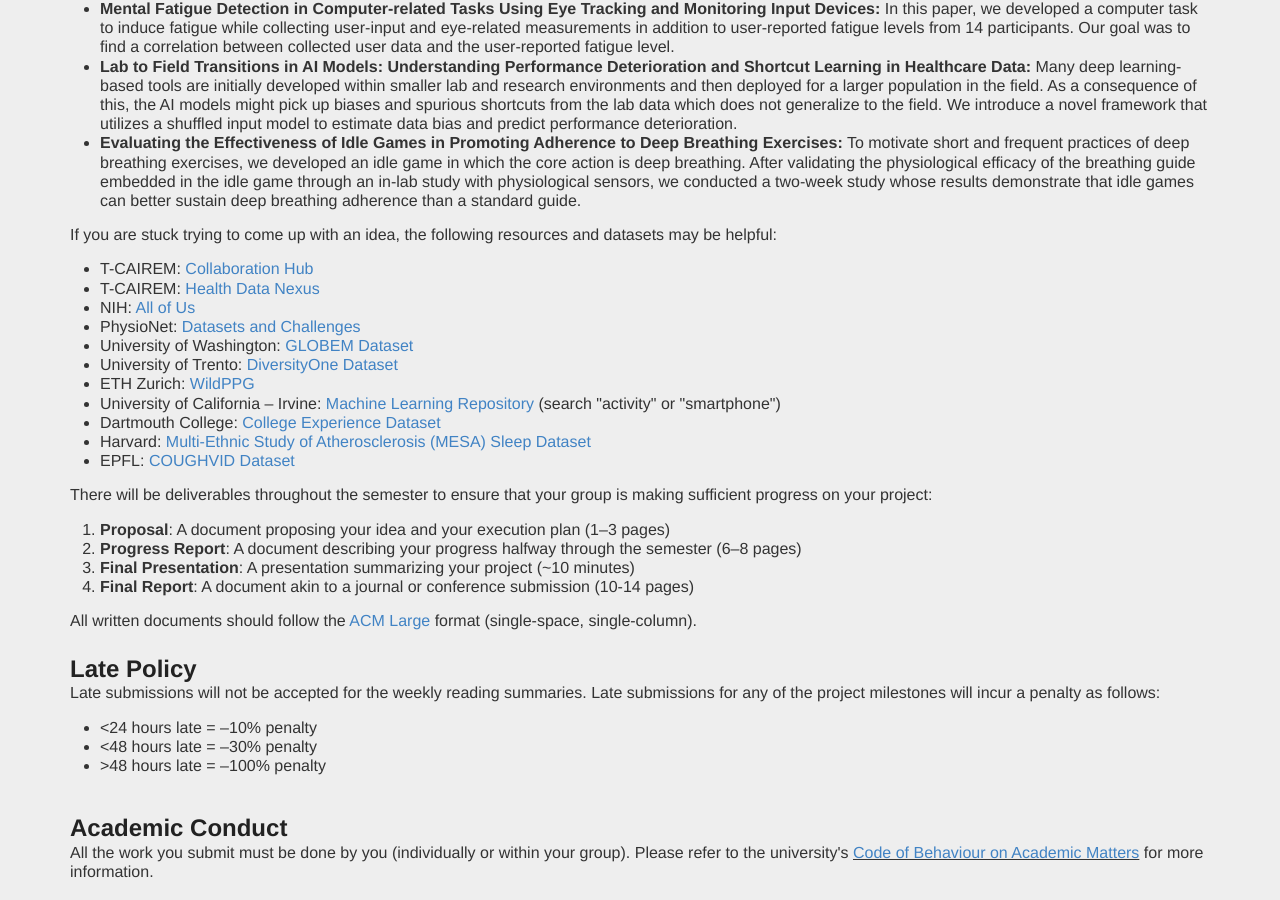
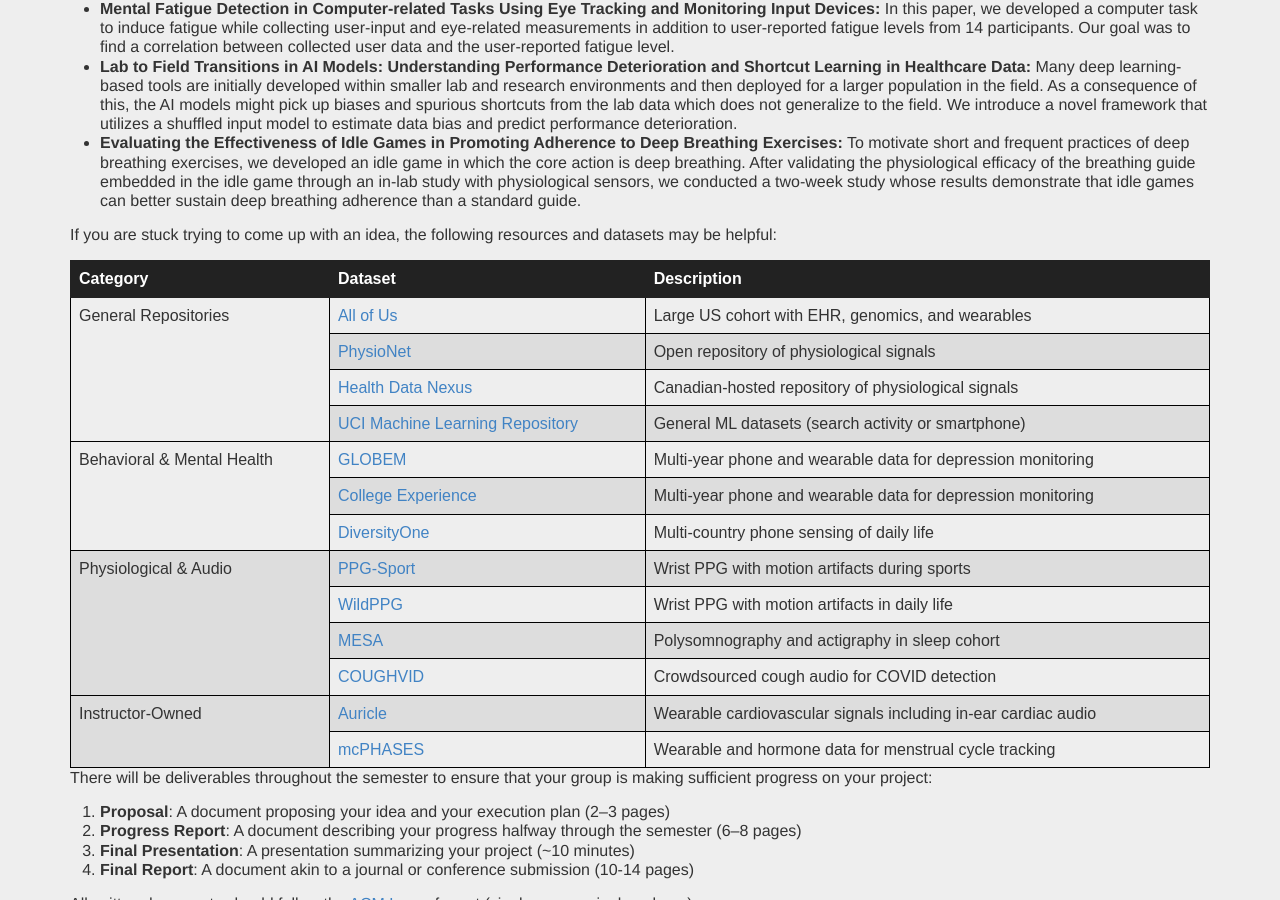
Before and after one commit to mariakakis/mhealth-course, a Jekyll site: the page built from syllabus/index.html, in a window 1280 px wide and 900 px high, scrolled down 2230 px. Built offline with Jekyll 4.4.1, drawn with Linux system fonts in a browser that asks for light colours; some web fonts are replaced.

Commit message:
updating datasets

```diff
--- /dev/null
+++ b/_data/datasets.yml
@@ -0,0 +1,50 @@
+- category: General Repositories
+  datasets:
+    - name: All of Us
+      url: https://www.researchallofus.org/data-tools/workbench/
+      description: Large US cohort with EHR, genomics, and wearables
+    - name: PhysioNet
+      url: https://physionet.org/
+      description: Open repository of physiological signals
+    - name: Health Data Nexus
+      url: https://healthdatanexus.ai/
+      description: Canadian-hosted repository of physiological signals
+    - name: UCI Machine Learning Repository
+      url: https://archive.ics.uci.edu/
+      description: General ML datasets (search activity or smartphone)
+
+- category: Behavioral & Mental Health
+  datasets:
+    - name: GLOBEM
+      url: https://the-globem.github.io/
+      description: Multi-year phone and wearable data for depression monitoring
+    - name: College Experience
+      url: https://www.kaggle.com/datasets/subigyanepal/college-experience-dataset
+      description: Multi-year phone and wearable data for depression monitoring
+    - name: DiversityOne
+      url: https://datascientia.disi.unitn.it/projects/diversityone/
+      description: Multi-country phone sensing of daily life
+
+- category: Physiological & Audio
+  datasets:
+    - name: PPG-Sport
+      url: https://github.com/LaserHu/PPG-Sport
+      description: Wrist PPG with motion artifacts during sports
+    - name: WildPPG
+      url: https://siplab.org/projects/WildPPG
+      description: Wrist PPG with motion artifacts in daily life
+    - name: MESA
+      url: https://sleepdata.org/datasets/mesa
+      description: Polysomnography and actigraphy in sleep cohort
+    - name: COUGHVID
+      url: https://c4science.ch/diffusion/10770/
+      description: Crowdsourced cough audio for COVID detection
+
+- category: Instructor-Owned
+  datasets:
+    - name: Auricle
+      url: https://physionet.org/content/auricle/1.0.0/
+      description: Wearable cardiovascular signals including in-ear cardiac audio
+    - name: mcPHASES
+      url: https://physionet.org/content/mcphases/1.0.0/
+      description: Wearable and hormone data for menstrual cycle tracking
--- a/syllabus/index.html
+++ b/syllabus/index.html
@@ -208,23 +208,33 @@
     </ul>
 
     If you are stuck trying to come up with an idea, the following resources and datasets may be helpful:
-    <ul>
-      <li>T-CAIREM: <a href="https://tcairem.utoronto.ca/collaboration-hub">Collaboration Hub</a></li>
-      <li>T-CAIREM: <a href="https://healthdatanexus.ai/">Health Data Nexus</a></li>
-      <li>NIH: <a href="https://www.researchallofus.org/data-tools/workbench/">All of Us</a></li>
-      <li>PhysioNet: <a href="https://physionet.org/">Datasets and Challenges</a></li>
-      <li>University of Washington: <a href="https://the-globem.github.io/">GLOBEM Dataset</a></li>
-      <li>University of Trento: <a href="https://datascientia.disi.unitn.it/projects/diversityone/">DiversityOne Dataset</a></li>
-      <li>ETH Zurich: <a href="https://siplab.org/projects/WildPPG">WildPPG</a></li>
-      <li>University of California – Irvine: <a href="https://archive.ics.uci.edu/">Machine Learning Repository</a> (search "activity" or "smartphone")
-      <li>Dartmouth College: <a href="https://www.kaggle.com/datasets/subigyanepal/college-experience-dataset">College Experience Dataset</a></li>
-      <li>Harvard: <a href="https://sleepdata.org/datasets/mesa">Multi-Ethnic Study of Atherosclerosis (MESA) Sleep Dataset</a></li>
-      <li>EPFL: <a href="https://c4science.ch/diffusion/10770/">COUGHVID Dataset</a></li>
-    </ul>
+    <table style="border-collapse: collapse; width: 100%;" border="1">
+      <thead>
+        <tr>
+          <th>Category</th>
+          <th>Dataset</th>
+          <th>Description</th>
+        </tr>
+      </thead>
+      <tbody>
+        {% for group in site.data.datasets %}
+          {% assign row_count = group.datasets.size %}
+          {% for dataset in group.datasets %}
+        <tr>
+            {% if forloop.first %}
+          <td rowspan="{{ row_count }}">{{ group.category }}</td>
+            {% endif %}
+          <td><a href="{{ dataset.url }}">{{ dataset.name }}</a></td>
+          <td>{{ dataset.description }}</td>
+        </tr>
+          {% endfor %}
+        {% endfor %}
+      </tbody>
+    </table>
 
     There will be deliverables throughout the semester to ensure that your group is making sufficient progress on your project:
     <ol>
-      <li><b>Proposal</b>: A document proposing your idea and your execution plan (1–3 pages)</li>
+      <li><b>Proposal</b>: A document proposing your idea and your execution plan (2–3 pages)</li>
       <li><b>Progress Report</b>: A document describing your progress halfway through the semester (6–8 pages)</li>
       <li><b>Final Presentation</b>: A presentation summarizing your project (~10 minutes)</li>
       <li><b>Final Report</b>: A document akin to a journal or conference submission (10-14 pages)</li>
```
